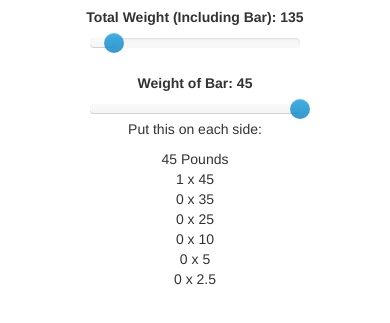
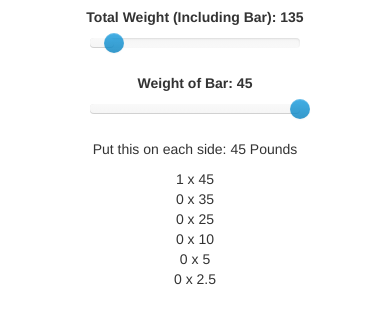
Before and after one commit to mandeeps/BarbellWeightCalc, a plain HTML site: page www/index.html in a window 390 px wide. Shown: the part 63-386 px from the top of the page. Drawn offline with Linux system fonts and the light colour scheme; some packages are replaced by stand-ins of ours.

Commit message:
bootstrap stuff

```diff
--- a/www/index.html
+++ b/www/index.html
@@ -1,27 +1,30 @@
 <!DOCTYPE html>
-
-<html>
+<html lang="en">
   <head>
     <meta charset="utf-8" />
-        <meta name="format-detection" content="telephone=no" />
-        <meta name="viewport" content="user-scalable=no, initial-scale=1, maximum-scale=1, minimum-scale=1, target-densitydpi=device-dpi" />
+    <meta name="viewport" content="width=device-width, initial-scale=1, user-scalable=no">
+    <!--<meta name="format-detection" content="telephone=no" />
+    <meta name="viewport" content="user-scalable=no, initial-scale=1, maximum-scale=1, minimum-scale=1, target-densitydpi=device-dpi" /> -->
 
-        <link rel="stylesheet" type="text/css" href="css/bootstrap.min.css" />
+    <link rel="stylesheet" type="text/css" href="css/bootstrap.min.css" media="screen"/>
     <link rel="stylesheet" type="text/css" href="css/bootstrap-slider.min.css" />
 
     <meta name="msapplication-tap-highlight" content="no" />
+
+    <style>
+      html, body {height: 100%;}
+    </style>
+
     <title>Barbell Calculator - What Weights to Place on Your Bar</title>
   </head>
   <body>
-        <div class="app container" data-theme="a">
-
+    <div class="app container-fluid">
       <div class="header text-center">
         <h1>Oly Calc</h1>
       </div>
 
       <div class="row">
-        <div class="col-sm-8 col-sm-offset-2 text-center">
-
+        <div class="text-center">
           <div>
             <label for="range-4a">Total Weight (Including Bar): <span id="tVal"> 135</span></label><br/>
             <input class="slider" name="total" id="total" data-highlight="true" data-slider-step="5" data-slider-min="25" data-slider-max="1000" data-slider-value="135" data-slider-tooltip="hide" type="text">
@@ -31,20 +34,26 @@
             <label for="range-4a">Weight of Bar: <span id="bVal"> 45</span></label><br/>
             <input class="slider" name="bar" id="bar" data-highlight="true" data-slider-step="5" data-slider-min="25" data-slider-max="45" data-slider-value="45" data-slider-tooltip="hide" type="text">
           </div>
+        </div>
+      </div>
 
-            <div>Put this on each side:
-                <p></p>
-                <span id="sides">45</span> Pounds <br>
-                <span id="45"  class="weights">1</span> x 45 <br>
-                <span id="35"  class="weights">0</span> x 35 <br>
-                <span id="25"  class="weights">0</span> x 25 <br>
-                <span id="10"  class="weights">0</span> x 10 <br>
-                <span id="5"  class="weights">0</span> x 5 <br>
-                <span id="2"  class="weights">0</span> x 2.5 <br>
+      <br/>
+      <div class="row">
+        <div class="text-center">
+          <div>
+            <p>Put this on each side: <span id="sides">45</span> Pounds </p>
+            <span id="45"  class="weights">1</span> x 45 <br/>
+            <span id="35"  class="weights">0</span> x 35 <br/>
+            <span id="25"  class="weights">0</span> x 25 <br/>
+            <span id="10"  class="weights">0</span> x 10 <br/>
+            <span id="5"  class="weights">0</span> x 5 <br/>
+            <span id="2"  class="weights">0</span> x 2.5 <br/>
           </div>
         </div>
       </div>
+
     </div>
+
     <script type="text/javascript" src="js/jquery-2.1.1.min.js"></script>
     <script type="text/javascript" src="js/bootstrap-slider.min.js"></script>
 
```
Lines whose indentation alone changed are shown as unchanged.
